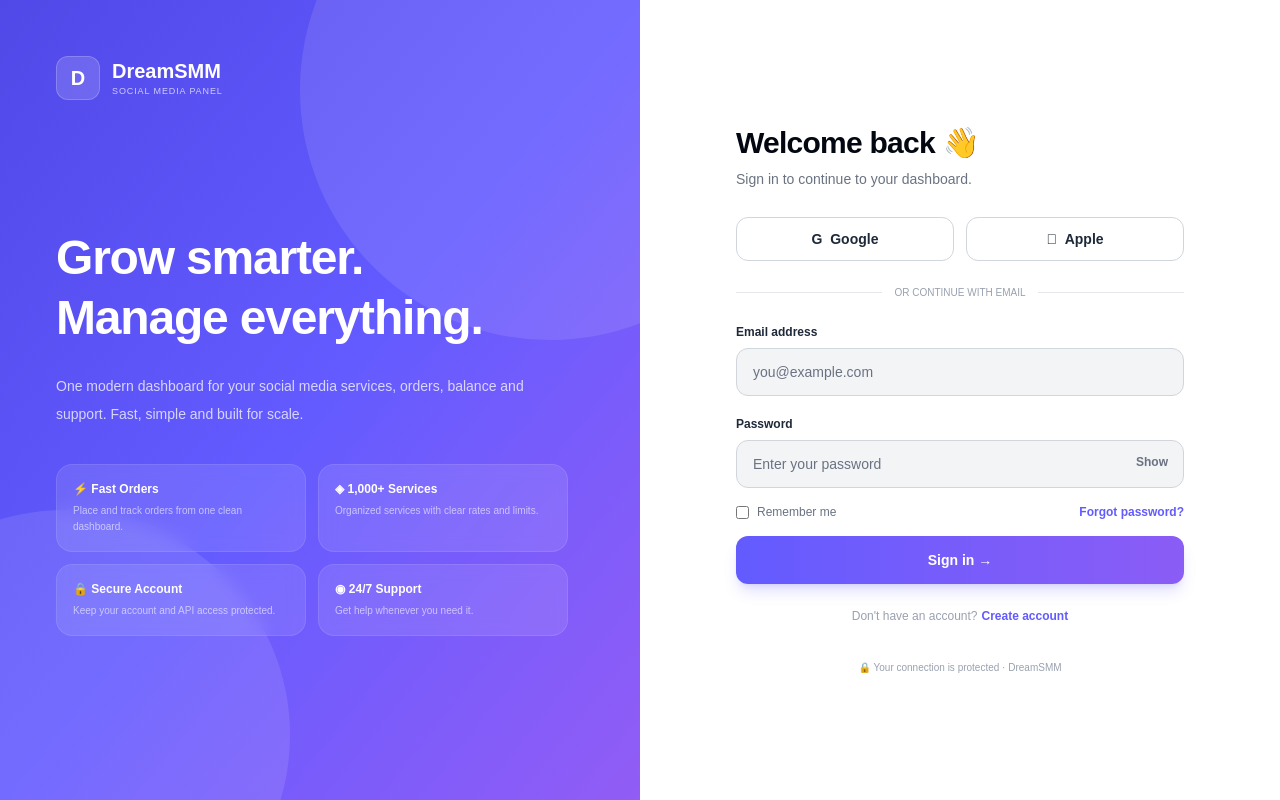
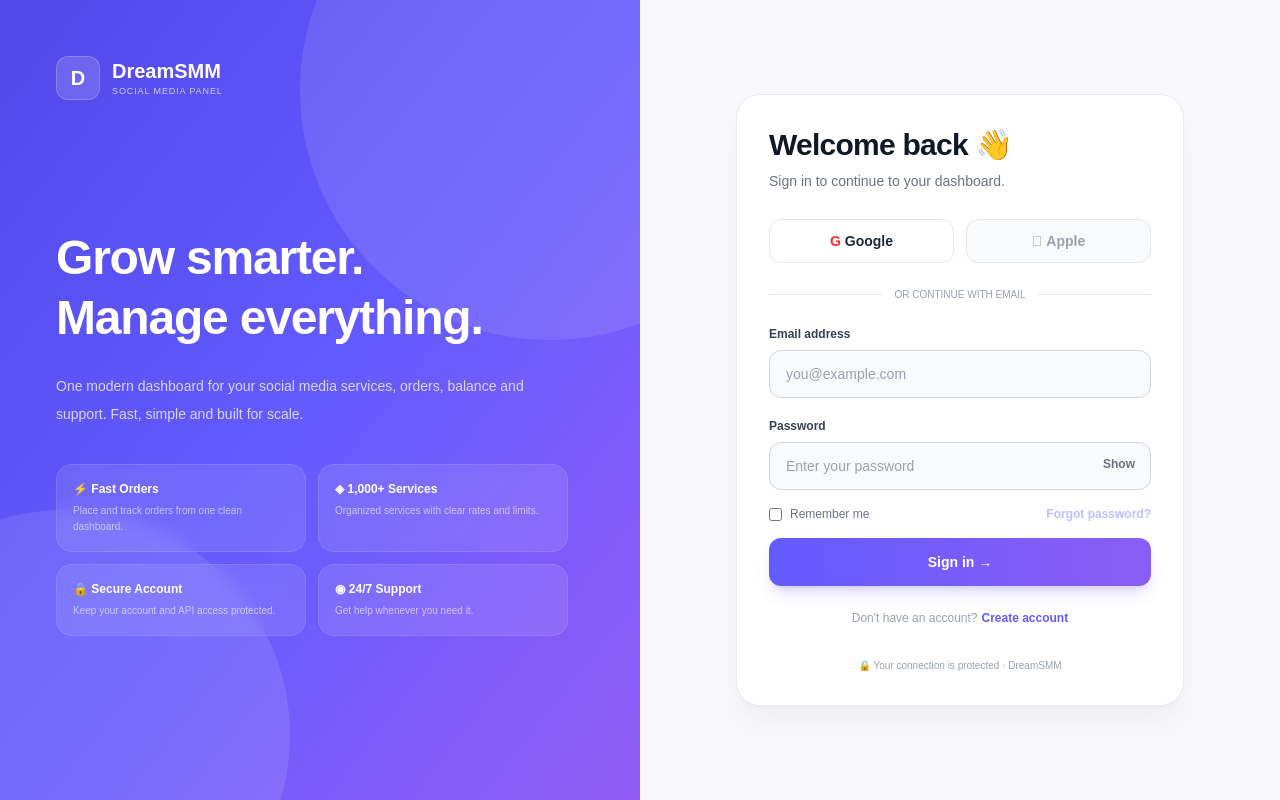
Before and after one commit to Aryan-6201/dreamsmm, a Next.js app: page / in a window 1280 px wide. Built offline with nearby package versions, Linux system fonts and the light colour scheme.

Commit message:
Add Google login

```diff
--- /dev/null
+++ b/app/api/auth/google/route.ts
@@ -0,0 +1,99 @@
+import { NextResponse } from "next/server";
+import { OAuth2Client } from "google-auth-library";
+import bcrypt from "bcryptjs";
+import crypto from "crypto";
+
+import { prisma } from "@/lib/prisma";
+import { createSession } from "@/lib/auth";
+
+const client = new OAuth2Client(
+  process.env.NEXT_PUBLIC_GOOGLE_CLIENT_ID
+);
+
+export async function POST(request: Request) {
+  try {
+    const { credential } = await request.json();
+
+    if (!credential) {
+      return NextResponse.json(
+        { error: "Google credential is required." },
+        { status: 400 }
+      );
+    }
+
+    const ticket = await client.verifyIdToken({
+      idToken: credential,
+      audience: process.env.NEXT_PUBLIC_GOOGLE_CLIENT_ID,
+    });
+
+    const payload = ticket.getPayload();
+
+    if (!payload?.email) {
+      return NextResponse.json(
+        { error: "Could not get your Google email." },
+        { status: 400 }
+      );
+    }
+
+    const email = payload.email.toLowerCase().trim();
+    const name = payload.name || "DreamSMM User";
+
+    let user = await prisma.user.findUnique({
+      where: { email },
+    });
+
+    if (!user) {
+      const randomPassword = crypto.randomBytes(32).toString("hex");
+      const passwordHash = await bcrypt.hash(randomPassword, 12);
+
+      user = await prisma.user.create({
+        data: {
+          name,
+          email,
+          passwordHash,
+          lastLoginAt: new Date(),
+          lastSeenAt: new Date(),
+        },
+      });
+    } else {
+      user = await prisma.user.update({
+        where: { id: user.id },
+        data: {
+          lastLoginAt: new Date(),
+          lastSeenAt: new Date(),
+          name: user.name || name,
+        },
+      });
+    }
+
+    const token = await createSession(user.id);
+
+    const response = NextResponse.json({
+      success: true,
+      user: {
+        id: user.id,
+        name: user.name,
+        email: user.email,
+        role: user.role,
+        balance: user.balance.toString(),
+      },
+    });
+
+    response.cookies.set("session", token, {
+      httpOnly: true,
+      secure: process.env.NODE_ENV === "production",
+      sameSite: "lax",
+      maxAge: 60 * 60 * 24 * 7,
+      path: "/",
+    });
+
+    return response;
+  } catch (error) {
+    console.error("Google login error:", error);
+
+    return NextResponse.json(
+      { error: "Google login failed. Please try again." },
+      { status: 401 }
+    );
+  }
+}
--- a/app/page.tsx
+++ b/app/page.tsx
@@ -1,7 +1,24 @@
 "use client";
 
+import Script from "next/script";
 import { FormEvent, useState } from "react";
 import { useRouter } from "next/navigation";
+
+declare global {
+  interface Window {
+    google?: {
+      accounts: {
+        id: {
+          initialize: (options: {
+            client_id: string;
+            callback: (response: { credential: string }) => void;
+          }) => void;
+          prompt: () => void;
+        };
+      };
+    };
+  }
+}
 
 export default function Home() {
   const router = useRouter();
@@ -10,14 +27,13 @@
   const [email, setEmail] = useState("");
   const [password, setPassword] = useState("");
   const [error, setError] = useState("");
-  const [socialMessage, setSocialMessage] = useState("");
   const [loading, setLoading] = useState(false);
+  const [googleLoading, setGoogleLoading] = useState(false);
 
   async function handleLogin(e: FormEvent<HTMLFormElement>) {
     e.preventDefault();
 
     setError("");
-    setSocialMessage("");
     setLoading(true);
 
     try {
@@ -48,15 +64,76 @@
     }
   }
 
-  function handleSocialLogin(provider: "Google" | "Apple") {
+  async function handleGoogleLogin(credential: string) {
     setError("");
-    setSocialMessage(
-      `${provider} sign-in is not configured yet. Please use email and password.`
-    );
+    setGoogleLoading(true);
+
+    try {
+      const response = await fetch("/api/auth/google", {
+        method: "POST",
+        headers: {
+          "Content-Type": "application/json",
+        },
+        body: JSON.stringify({
+          credential,
+        }),
+      });
+
+      const data = await response.json();
+
+      if (!response.ok) {
+        setError(data.error || "Google login failed.");
+        return;
+      }
+
+      router.replace("/dashboard");
+      router.refresh();
+    } catch {
+      setError("Could not connect to the server. Please try again.");
+    } finally {
+      setGoogleLoading(false);
+    }
+  }
+
+  function initializeGoogle() {
+    if (!window.google) return;
+
+    const clientId = process.env.NEXT_PUBLIC_GOOGLE_CLIENT_ID;
+
+    if (!clientId) {
+      setError("Google login is not configured.");
+      return;
+    }
+
+    window.google.accounts.id.initialize({
+      client_id: clientId,
+      callback: (response) => {
+        handleGoogleLogin(response.credential);
+      },
+    });
+  }
+
+  function startGoogleLogin() {
+    setError("");
+
+    if (!window.google) {
+      setError("Google login is still loading. Please try again.");
+      return;
+    }
+
+    initializeGoogle();
+    window.google.accounts.id.prompt();
   }
 
   return (
-    <main className="min-h-screen grid lg:grid-cols-2 bg-white">
+    <>
+      <Script
+        src="https://accounts.google.com/gsi/client"
+        strategy="afterInteractive"
+        onLoad={initializeGoogle}
+      />
+
+      <main className="min-h-screen grid lg:grid-cols-2 bg-[#f8f8fc]">
 
         {/* LEFT SIDE */}
         <section className="hidden lg:flex relative overflow-hidden bg-gradient-to-br from-[#5148e8] via-[#635bff] to-[#925cf6] text-white p-14">
@@ -68,6 +145,7 @@
 
             {/* LOGO */}
             <div className="flex items-center gap-3">
+
               <div className="w-11 h-11 rounded-xl bg-white/15 border border-white/20 flex items-center justify-center font-bold text-xl">
                 D
               </div>
@@ -81,6 +159,7 @@
                   SOCIAL MEDIA PANEL
                 </div>
               </div>
+
             </div>
 
             {/* HERO */}
@@ -120,17 +199,18 @@
                 />
 
               </div>
+
             </div>
           </div>
         </section>
 
         {/* RIGHT SIDE */}
-      <section className="flex items-center justify-center px-6 py-12 bg-white">
+        <section className="flex items-center justify-center px-6 py-12">
 
           <div className="w-full max-w-md">
 
             {/* MOBILE LOGO */}
-          <div className="lg:hidden flex items-center gap-3 mb-14">
+            <div className="lg:hidden flex items-center gap-3 mb-12">
 
               <div className="w-11 h-11 rounded-xl bg-gradient-to-br from-[#635bff] to-[#925cf6] text-white flex items-center justify-center font-bold">
                 D
@@ -148,8 +228,10 @@
 
             </div>
 
-          {/* HEADING */}
-          <h2 className="text-3xl font-extrabold tracking-tight text-gray-950">
+            {/* LOGIN CARD */}
+            <div className="rounded-3xl border border-gray-200/80 bg-white p-8 shadow-xl shadow-gray-200/40">
+
+              <h2 className="text-3xl font-extrabold tracking-tight text-gray-900">
                 Welcome back 👋
               </h2>
 
@@ -162,28 +244,30 @@
 
                 <button
                   type="button"
-              onClick={() => handleSocialLogin("Google")}
-              disabled={loading}
-              className="h-11 border border-gray-300 bg-white rounded-xl text-sm font-semibold text-gray-800 hover:bg-gray-50 hover:border-gray-400 transition disabled:opacity-50"
+                  onClick={startGoogleLogin}
+                  disabled={loading || googleLoading}
+                  className="h-11 border border-gray-200 rounded-xl bg-white text-gray-800 text-sm font-semibold hover:bg-gray-50 transition disabled:opacity-50 disabled:cursor-not-allowed"
                 >
-              <span className="font-bold">G</span>&nbsp; Google
+                  <span className="text-red-500 font-bold mr-1">
+                    G
+                  </span>
+                  Google
                 </button>
 
                 <button
                   type="button"
-              onClick={() => handleSocialLogin("Apple")}
-              disabled={loading}
-              className="h-11 border border-gray-300 bg-white rounded-xl text-sm font-semibold text-gray-800 hover:bg-gray-50 hover:border-gray-400 transition disabled:opacity-50"
+                  disabled
+                  className="h-11 border border-gray-200 rounded-xl bg-gray-50 text-gray-400 text-sm font-semibold cursor-not-allowed"
                 >
-              &nbsp; Apple
+                  <span className="mr-1"></span>
+                  Apple
                 </button>
 
               </div>
 
-          {/* SOCIAL MESSAGE */}
-          {socialMessage && (
-            <div className="mt-3 rounded-xl border border-purple-200 bg-purple-50 px-4 py-3 text-xs font-medium text-purple-700">
-              {socialMessage}
+              {googleLoading && (
+                <div className="mt-4 rounded-xl bg-indigo-50 border border-indigo-100 px-4 py-3 text-xs text-indigo-600">
+                  Signing in with Google...
                 </div>
               )}
 
@@ -198,6 +282,7 @@
 
               </div>
 
+              {/* EMAIL LOGIN */}
               <form onSubmit={handleLogin}>
 
                 {/* EMAIL */}
@@ -205,7 +290,7 @@
 
                   <label
                     htmlFor="email"
-                className="block text-xs font-bold mb-2 text-gray-800"
+                    className="block text-xs font-bold text-gray-700 mb-2"
                   >
                     Email address
                   </label>
@@ -218,8 +303,8 @@
                     placeholder="you@example.com"
                     autoComplete="email"
                     required
-                disabled={loading}
-                className="w-full h-12 px-4 rounded-xl border border-gray-300 bg-gray-100 text-gray-900 placeholder:text-gray-500 outline-none text-sm focus:bg-white focus:border-[#635bff] focus:ring-4 focus:ring-[#635bff]/10 transition disabled:opacity-60"
+                    disabled={loading || googleLoading}
+                    className="w-full h-12 px-4 rounded-xl border border-gray-300 bg-gray-50 text-gray-900 placeholder:text-gray-400 outline-none text-sm focus:border-[#635bff] focus:bg-white focus:ring-4 focus:ring-[#635bff]/10 transition disabled:opacity-60"
                   />
 
                 </div>
@@ -229,7 +314,7 @@
 
                   <label
                     htmlFor="password"
-                className="block text-xs font-bold mb-2 text-gray-800"
+                    className="block text-xs font-bold text-gray-700 mb-2"
                   >
                     Password
                   </label>
@@ -244,23 +329,24 @@
                       placeholder="Enter your password"
                       autoComplete="current-password"
                       required
-                  disabled={loading}
-                  className="w-full h-12 px-4 pr-16 rounded-xl border border-gray-300 bg-gray-100 text-gray-900 placeholder:text-gray-500 outline-none text-sm focus:bg-white focus:border-[#635bff] focus:ring-4 focus:ring-[#635bff]/10 transition disabled:opacity-60"
+                      disabled={loading || googleLoading}
+                      className="w-full h-12 px-4 pr-16 rounded-xl border border-gray-300 bg-gray-50 text-gray-900 placeholder:text-gray-400 outline-none text-sm focus:border-[#635bff] focus:bg-white focus:ring-4 focus:ring-[#635bff]/10 transition disabled:opacity-60"
                     />
 
                     <button
                       type="button"
                       onClick={() => setShowPassword(!showPassword)}
-                  disabled={loading}
-                  className="absolute right-4 top-3.5 text-gray-500 text-xs font-semibold hover:text-gray-800"
+                      disabled={loading || googleLoading}
+                      className="absolute right-4 top-3.5 text-gray-500 hover:text-[#635bff] text-xs font-semibold"
                     >
                       {showPassword ? "Hide" : "Show"}
                     </button>
 
                   </div>
+
                 </div>
 
-            {/* REMEMBER + FORGOT */}
+                {/* REMEMBER */}
                 <div className="flex items-center justify-between mb-4 text-xs">
 
                   <label className="flex items-center gap-2 text-gray-500">
@@ -276,8 +362,8 @@
 
                   <button
                     type="button"
-                onClick={() => setError("Password reset is not configured yet.")}
-                className="text-[#635bff] font-bold hover:text-[#5148e8]"
+                    disabled
+                    className="text-[#635bff] font-bold opacity-40 cursor-not-allowed"
                   >
                     Forgot password?
                   </button>
@@ -294,7 +380,7 @@
                 {/* SIGN IN */}
                 <button
                   type="submit"
-              disabled={loading}
+                  disabled={loading || googleLoading}
                   className="w-full h-12 rounded-xl bg-gradient-to-r from-[#635bff] to-[#8b5cf6] text-white text-sm font-bold shadow-lg shadow-[#635bff]/20 hover:-translate-y-0.5 transition disabled:cursor-not-allowed disabled:opacity-60"
                 >
                   {loading ? "Signing in..." : "Sign in →"}
@@ -318,13 +404,16 @@
               </p>
 
               {/* SECURITY */}
-          <p className="text-center text-[10px] text-gray-400 mt-9">
+              <p className="text-center text-[10px] text-gray-400 mt-8">
                 🔒 Your connection is protected · DreamSMM
               </p>
 
             </div>
+
+          </div>
         </section>
       </main>
+    </>
   );
 }
 
--- a/package.json
+++ b/package.json
@@ -12,6 +12,7 @@
     "@prisma/adapter-pg": "^7.9.1",
     "@prisma/client": "^7.9.1",
     "bcryptjs": "^3.0.3",
+    "google-auth-library": "^11.0.2",
     "jose": "^6.2.8",
     "next": "16.3.0",
     "pg": "^8.23.0",
```
Also changed, not shown: 1 other file (tests, documents, lock files or other folders). Lines whose indentation alone changed are shown as unchanged.
